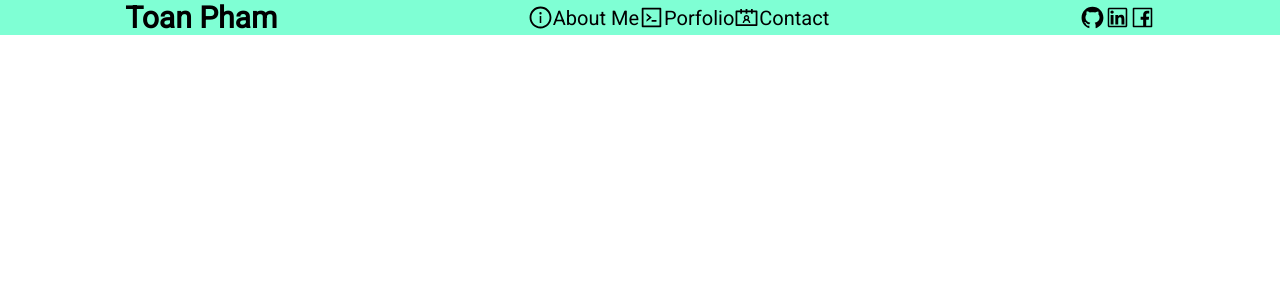
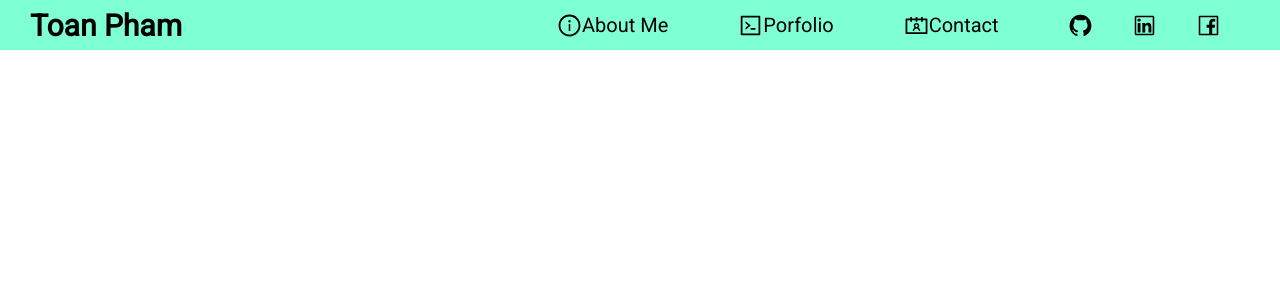
Before and after one commit to toan95dn/Portfolio, a React app: page / in a window 1280 px wide. Shown: the top 300 px of the page. Built offline with nearby package versions, Linux system fonts and the light colour scheme; the HTML template or start-up script is replaced by a standard one.

Commit message:
add stylings

```diff
--- a/src/Components/AppStyle.scss
+++ b/src/Components/AppStyle.scss
@@ -1,7 +1,4 @@
 @import url("https://fonts.googleapis.com/css2?family=Roboto&display=swap");
-
-$deepBlue: blue;
-
 * {
   margin: 0;
   padding: 0;
--- /dev/null
+++ b/src/Components/Base.scss
@@ -0,0 +1 @@
+$layout-breakpoint-medium: 960px;
--- a/src/Components/Navbar.js
+++ b/src/Components/Navbar.js
@@ -15,7 +15,8 @@ const Navbar = () => {
   return (
     <header>
       <h2>Toan Pham</h2>
-      <nav>
+      <div className="linksContainer">
+        <nav className="tabs">
           <ul>
             <li>
               <AiOutlineInfoCircle className="icons" />
@@ -32,7 +33,7 @@ const Navbar = () => {
           </ul>
         </nav>
 
-      <nav>
+        <nav className="socialMedia">
           <ul>
             <li>
               <AiOutlineGithub className="icons" />
@@ -45,6 +46,7 @@ const Navbar = () => {
             </li>
           </ul>
         </nav>
+      </div>
     </header>
   );
 };
--- a/src/Components/NavbarStyle.scss
+++ b/src/Components/NavbarStyle.scss
@@ -1,17 +1,89 @@
+// @use "./Base.scss";
+$layout-breakpoint-medium: 960px;
+
 header {
-  display: flex;
-  justify-content: space-around;
+  display: grid;
+  grid-template-columns: 1.5fr 5.5fr;
   width: 100vw;
+  height: 5rem;
   background-color: aquamarine;
+  align-items: center;
   font-size: 2rem;
 
-  nav {
-    display: flex;
-    ul {
+  h2 {
+    margin-left: 3rem;
+  }
+
+  .linksContainer {
+    display: grid;
+    grid-template-columns: 4.5fr 1.5fr;
+
+    nav {
       display: flex;
-      .icons {
-        font-size: 2.5rem;
+      ul {
+        display: flex;
+        .icons {
+          font-size: 2.5rem;
+        }
+      }
+    }
+
+    .tabs {
+      ul {
+        width: 100%;
+        justify-content: flex-end;
+        li {
+          margin: 0 3rem 0 4rem;
+        }
+      }
+    }
+
+    .socialMedia {
+      margin-right: 2rem;
+      ul {
+        width: 100%;
+        justify-content: space-evenly;
       }
     }
   }
 }
+
+@media (max-width: $layout-breakpoint-medium) {
+  header {
+    display: flex;
+    justify-content: center;
+    align-self: center;
+    .linksContainer {
+      // visibility: hidden;
+      background-color: gray;
+      position: absolute;
+      display: flex;
+      flex-direction: column;
+      justify-content: space-around;
+      top: 0;
+      left: 0%;
+      width: 30rem;
+      height: 100vh;
+      font-size: 3.5rem;
+      .tabs {
+        ul {
+          width: 100%;
+          flex-direction: column;
+          justify-content: flex-end;
+          li {
+            margin: 0 3rem 0 4rem;
+          }
+        }
+      }
+      nav {
+        display: flex;
+        ul {
+          display: flex;
+          .icons {
+            font-size: 3.5rem;
+          }
+        }
+      }
+    }
+  }
+}
```
Also changed, not shown: src/Base.scss (deleted), 1 other file (tests, documents, lock files or other folders). Lines whose indentation alone changed are shown as unchanged.
